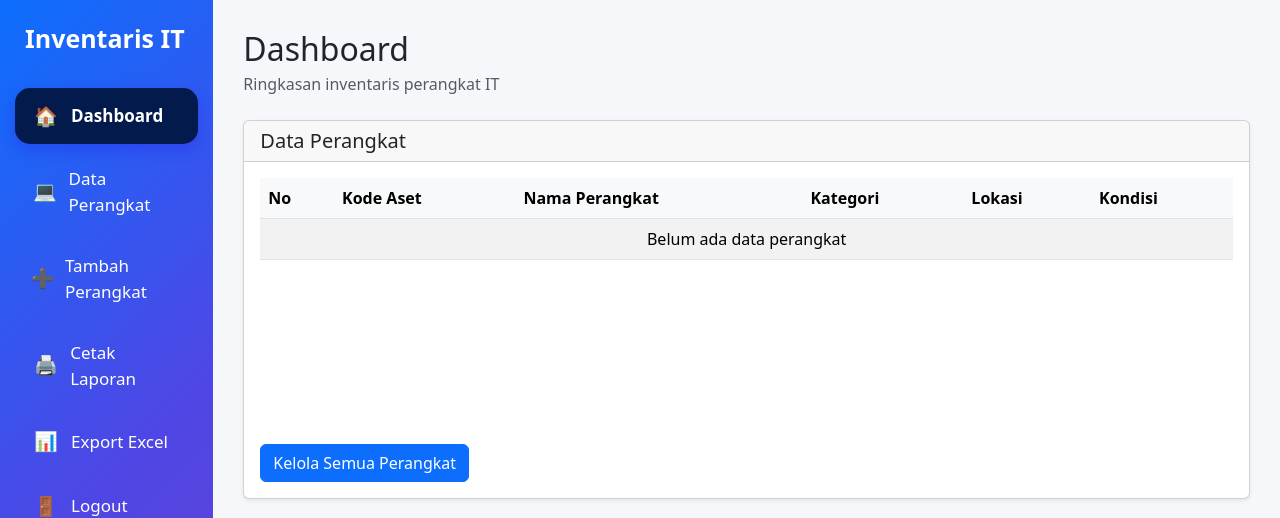
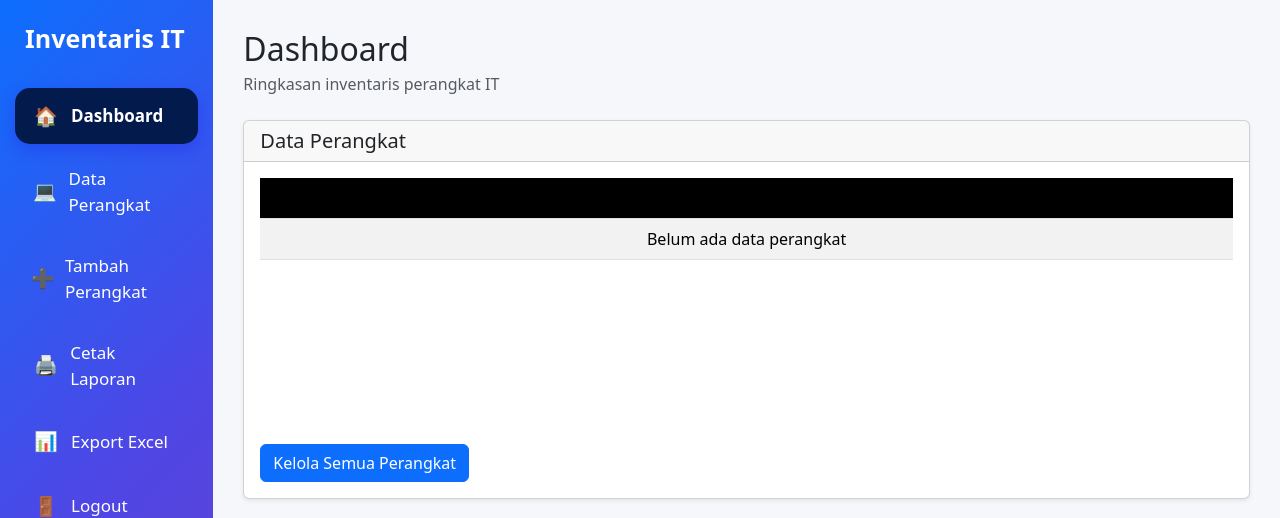
Before and after one commit to algiiip/invanteris_it, a Flask app: page / in a window 1280 px wide. Shown: the top 518 px of the page. Run offline with Flask 3, Linux system fonts and the light colour scheme; the visitor is signed in with stand-in values (Sample User, id 1); data that the repository does not hold is empty.

Commit message:
Update dashboard.html

```diff
--- a/templates/dashboard.html
+++ b/templates/dashboard.html
@@ -17,7 +17,9 @@ Dashboard Inventaris IT
     .dashboard-table thead th {
         position: sticky;
         top: 0;
-        background-color: #f8f9fa;
+        background-color: #000000;
+        color: #white;
+        font-weight: 600;
         z-index: 2;
     }
 
```
